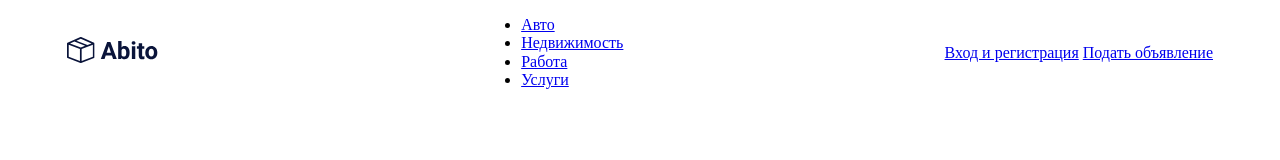
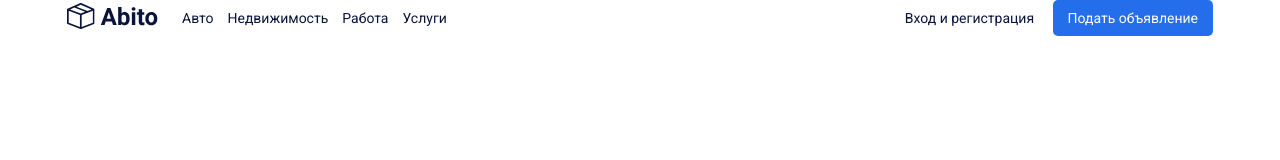
Before and after one commit to Maria-Pushnaya/Abito, a plain HTML site: page index.html in a window 1280 px wide. Drawn offline with Linux system fonts and the light colour scheme.

Commit message:
Add files via upload

```diff
--- a/css/style.css
+++ b/css/style.css
@@ -1,13 +1,50 @@
+body {
+    font-family: 'Roboto', sans-serif;/* подключение стилей ко всему body */
+    font-size: 14px; /* размер шрифта */
+    color:#0A143A;  /* цвет текста */
+
+}
 .header {
     max-width: 1146px; /* максимальная ширина элемента */
     margin: auto; /* автоматическое выравнивание по середине */
 }
-
-
-
-
 .navbar{
     display: flex; /* гибкое поведение для элемнта.гибкий блок */
     align-items: center; /*выровнять относительно друг друга по вертикали по центру*/
     justify-content: space-between; /*раскидать элементы по краям*/
 }
+/* меню навигации в шапке */
+.navbar-menu {
+    margin-right: auto; /*автоматический отступ справа*/
+}
+.menu {
+    list-style: none; /* отключаем дурацкие точки в списке меню */
+    margin: 0; /* обнуляем отступы */
+    padding-left: 22px; /* внутренний отступ слева */
+    padding-right: 22px; /* внутренний отступ справа */
+    display: flex; /* гибкое поведение для элемнта.гибкий блок  в данном случае распологает в строку*/
+}
+/* для всех пунктов меню кроме последнего */
+.menu-item:not(:last-child){
+    margin-right: 14px; /* отступ справа 14 пикселей */
+}
+.menu-link {
+    text-decoration: none;/* отключаем подчеркивание ссылок */
+    color: inherit; /* возьми цвет текста как у родителя, тоесть как у body */
+}
+.button {
+    text-decoration: none;/* отключаем подчеркивание ссылок */
+    display: inline-block; /* что бы кнопки могли нормально воспринимать отступы */
+    padding-top: 10px; /* отступ в кнопке сверху относительно текста и границы кнопки*/
+    padding-right: 15px; /* отступ в кнопке справа относительно текста и границы */
+    padding-bottom: 10px;
+    padding-left: 15px;
+}
+.button-link {
+    color: inherit; /* возьми цвет текста как у родителя, тоесть как у body */
+}
+.button-primary {
+    background: #256EEB; /* фон кнопки */
+    border-radius: 5px;  /* скругление углов кнопки */
+    color: white; /* цвет текста в копке */
+}
--- a/index.html
+++ b/index.html
@@ -1,11 +1,14 @@
 <!DOCTYPE html>
-<html lang="en">
+<html lang="ru">
 
 <head>
     <meta charset="UTF-8">
     <meta http-equiv="X-UA-Compatible" content="IE=edge">
     <meta name="viewport" content="width=device-width, initial-scale=1.0">
     <title>Abito</title>
+    <link rel="preconnect" href="https://fonts.googleapis.com">
+    <link rel="preconnect" href="https://fonts.gstatic.com" crossorigin>
+    <link href="https://fonts.googleapis.com/css2?family=Roboto:wght@400;700&display=swap" rel="stylesheet">
     <link rel="stylesheet" href="css/style.css">
     <link rel="stylesheet" href="css/normalize.css">
 </head>
@@ -36,10 +39,11 @@
                     </li>
                 </ul>
             </nav>
-<!-- кнопки в меню -->
+            <!-- кнопки в меню -->
             <div class="button-group">
-                <a href="#" class="button">Вход и регистрация</a>
-                <a href="#" class="button">Подать объявление</a>
+                <a href="#" class="button button-link">Вход и регистрация</a><!-- button-link , потому что кнопка больше похожа на ссылку  -->
+                <a href="#" class="button button-primary">Подать объявление</a> <!-- button-primary, потому что так принято называть основные кнопки на сайте  -->
+
             </div>
             <!-- /.button-group -->
 
```
